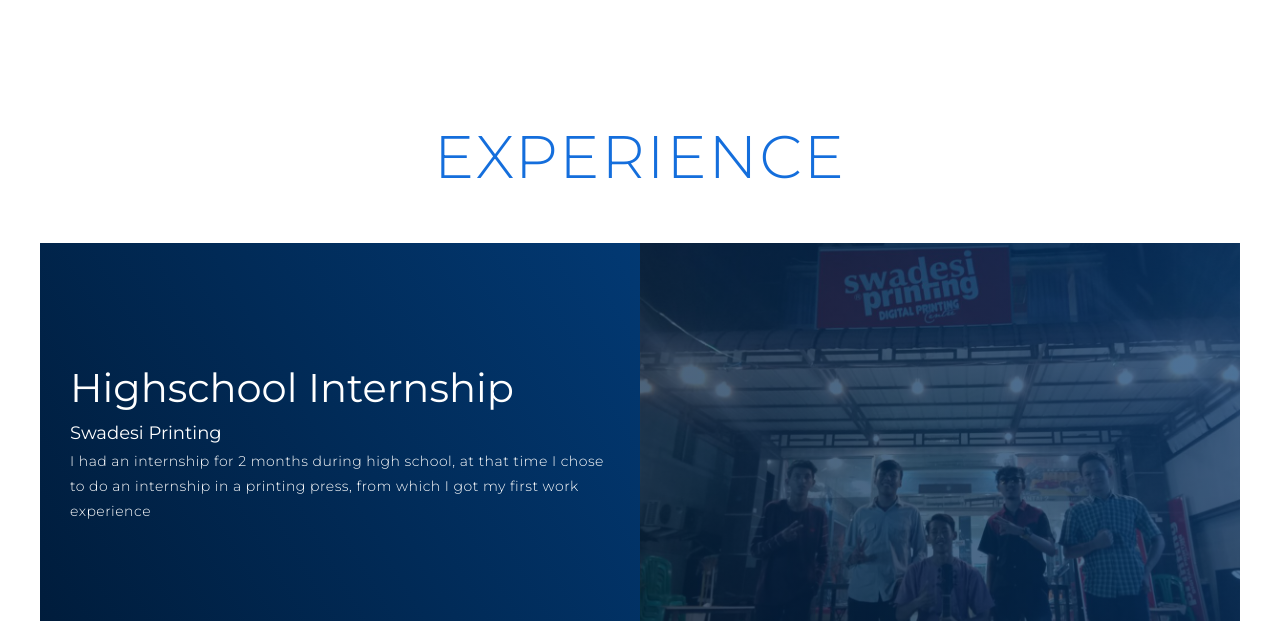
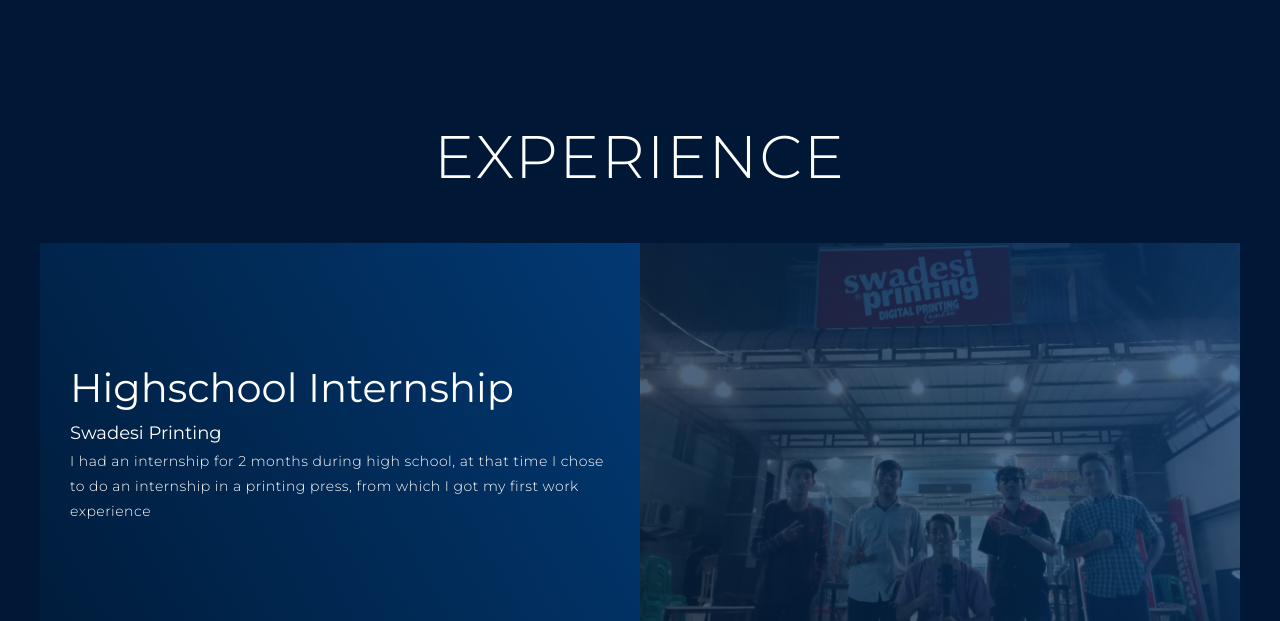
Before and after one commit to irfanda619/profil, a plain HTML site: page index.html in a window 1280 px wide. Shown: the part 1580-2201 px from the top of the page. Drawn offline with Linux system fonts and the light colour scheme.

Commit message:
commit
change background

```diff
--- a/index.html
+++ b/index.html
@@ -88,7 +88,7 @@
   <section id="experience">
     <div class="experience container">
       <div class="experience-header">
-        <h1 class="section-title"><span>Experience</span></h1>
+        <h1 class="section-title">Experience</h1>
       </div>
       <div class="all-experience">
         <div class="project-item">
--- a/styles/style.css
+++ b/styles/style.css
@@ -16,12 +16,20 @@ a {
 	text-decoration: none;
 }
 
+body {
+	background-color: rgb(0, 24, 53);
+	color: white; /* Opsional: Mengubah warna teks agar terlihat lebih jelas */
+  }
+
+
+
 .container {
 	min-height: 100vh;
 	width: 100%;
 	display: flex;
 	align-items: center;
 	justify-content: center;
+
 }
 
 img {
@@ -31,7 +39,7 @@ img {
 }
 
 p {
-	color: black;
+	/* color: black; */
 	font-size: 1.4rem;
 	margin-top: 5px;
 	line-height: 2.5rem;
@@ -42,7 +50,7 @@ p {
 .section-title {
 	font-size: 4rem;
 	font-weight: 300;
-	color: black;
+	/* color: black; */
 	margin-bottom: 10px;
 	text-transform: uppercase;
 	letter-spacing: 0.2rem;
@@ -514,6 +522,7 @@ p {
 #contact .contact-items {
 	/* max-width: 400px; */
 	width: 100%;
+
 }
 
 #contact .contact-item {
```
Also changed, not shown: images/facebook.png (deleted), images/github.png (deleted), images/icon.png, images/instagram.png (deleted), images/twitter.png (deleted), 2 other files.
